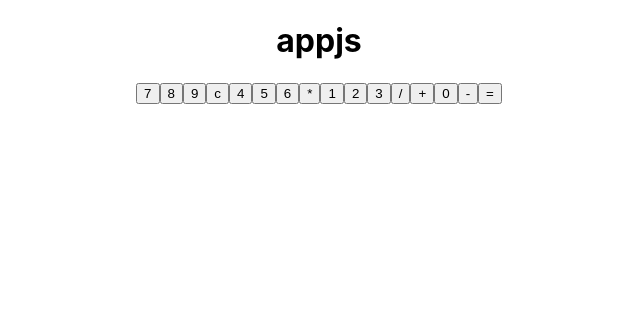
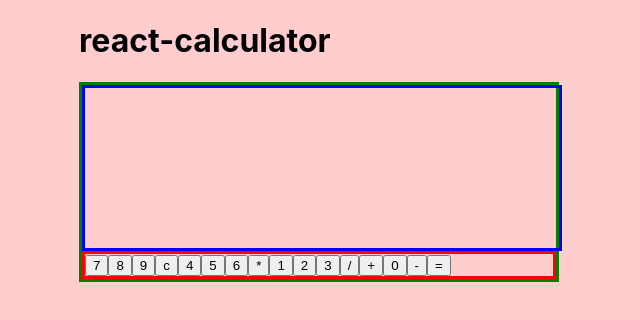
Before and after one commit to Fluffy-Lion/react-calculator-v2, a React (Create React App) app: page / in a window 1280 px wide. Shown: the top 320 px of the page, without its empty margins (321-961 px from the left). Built offline with nearby package versions, Linux system fonts and the light colour scheme.

Commit message:
css, borders around elements

```diff
--- a/src/App.css
+++ b/src/App.css
@@ -1,38 +1,23 @@
-.App {
-  text-align: center;
+body {
+  background-color: rgb(255, 205, 205);
+  display: flex;
+  justify-content: center;
 }
 
-.App-logo {
-  height: 40vmin;
-  pointer-events: none;
+.calcWrapper{
+  border: solid green 3px;
+  box-sizing: border-box;
+  display: flex;
+  justify-content: center;
+  flex-direction: column;
+  width: 30em;
+
 }
-
-@media (prefers-reduced-motion: no-preference) {
-  .App-logo {
-    animation: App-logo-spin infinite 20s linear;
-  }
+.calcScreen {
+  border: solid blue 3px;
+  width: 100%;
+  height: 10em;
 }
-
-.App-header {
-  background-color: #282c34;
-  min-height: 100vh;
-  display: flex;
-  flex-direction: column;
-  align-items: center;
-  justify-content: center;
-  font-size: calc(10px + 2vmin);
-  color: white;
+.buttonWrapper{
+  border: solid red 3px;
 }
-
-.App-link {
-  color: #61dafb;
-}
-
-@keyframes App-logo-spin {
-  from {
-    transform: rotate(0deg);
-  }
-  to {
-    transform: rotate(360deg);
-  }
-}
--- a/src/App.js
+++ b/src/App.js
@@ -28,8 +28,12 @@ class App extends Component {
   render() {
   return (
     <div className="App">
-      <h1>appjs</h1>
+      <h1>react-calculator</h1>
+        <div className="calcWrapper">
+          <div className="calcScreen">
             <h2>{this.state.total}</h2>
+          </div>
+          <div className="buttonWrapper">
           {this.state.buttons.map((button, index) => {
             return (
                 <Button
@@ -39,6 +43,8 @@ class App extends Component {
                 />
             )
           })}
+          </div>
+        </div>
     </div>
   );
 }
```
Also changed, not shown: 1 other file (tests, documents, lock files or other folders). Lines whose indentation alone changed are shown as unchanged.
